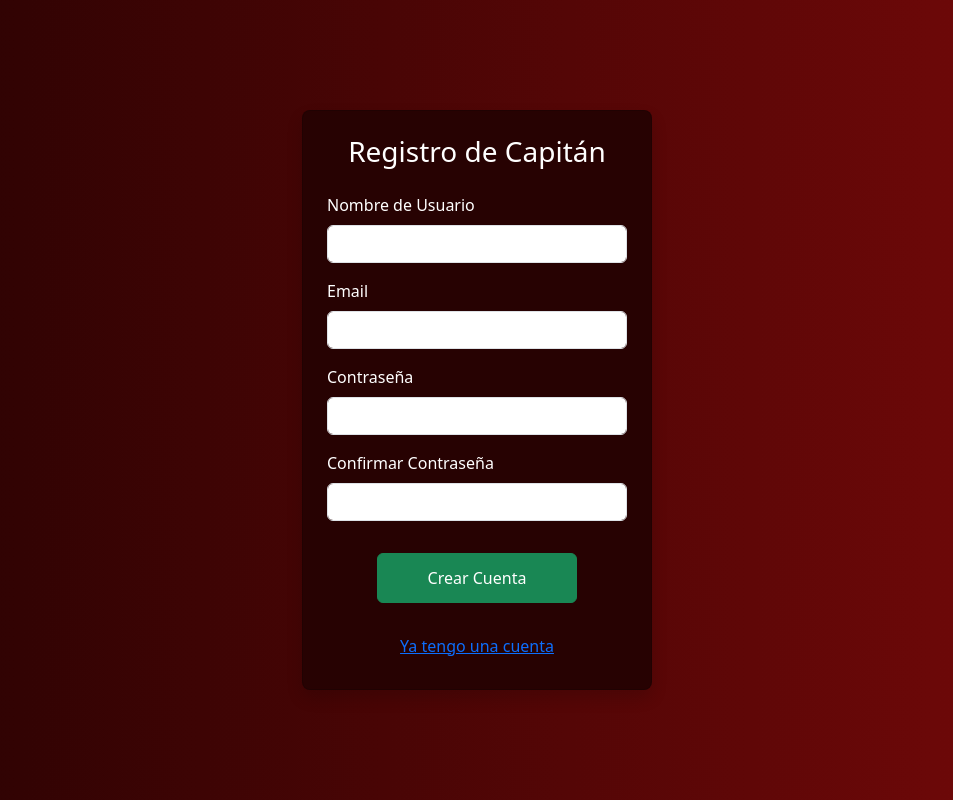
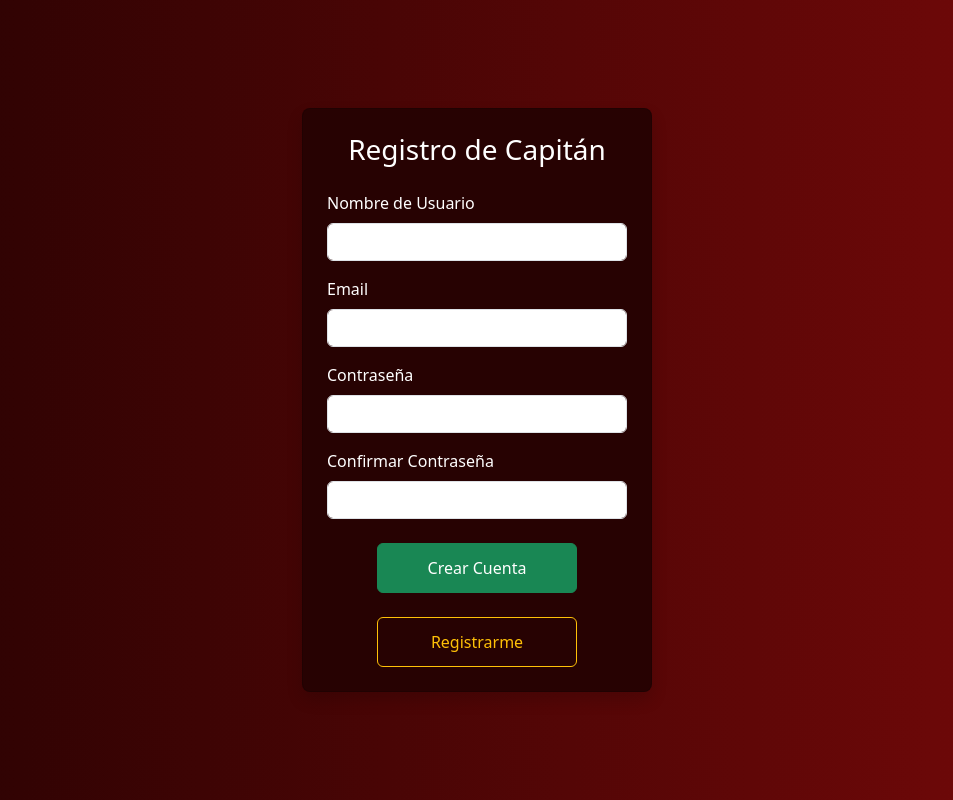
Before and after one commit to Roi-flores13/Proyecto_final_dasw, a plain HTML site: page views/P01_login.html in a window 1280 px wide. Both pictures are taken after a click on the button "Registrarme". Shown: the whole page, without its empty margins (163-1116 px from the left). Drawn offline with nearby package versions, Linux system fonts and the light colour scheme.

Commit message:
feat: Update register

```diff
--- a/views/P01_login.html
+++ b/views/P01_login.html
@@ -104,13 +104,15 @@
         <div id="passwordHelp" class="form-text text-start"></div>
     </div>
 
-    <button type="submit" class="btn btn-success mt-3" style="height:50px; font-size:16px; width:200px;">
+    <div class="mt-4">
+    <button type="submit" class="btn btn-success mt" style="height:50px; font-size:16px; width:200px;">
         Crear Cuenta
     </button>
+    </div>
 
     <div class="mt-4">
-        <button type="button" class="btn btn-link" onclick="toggleForms('register', 'login')">
-            Ya tengo una cuenta
+        <button type="button" class="btn btn-outline-warning" style="width:200px; height:50px; font-size:16px;" onclick="toggleForms('register', 'login')">
+            Registrarme
         </button>
     </div>
 </form>
```
